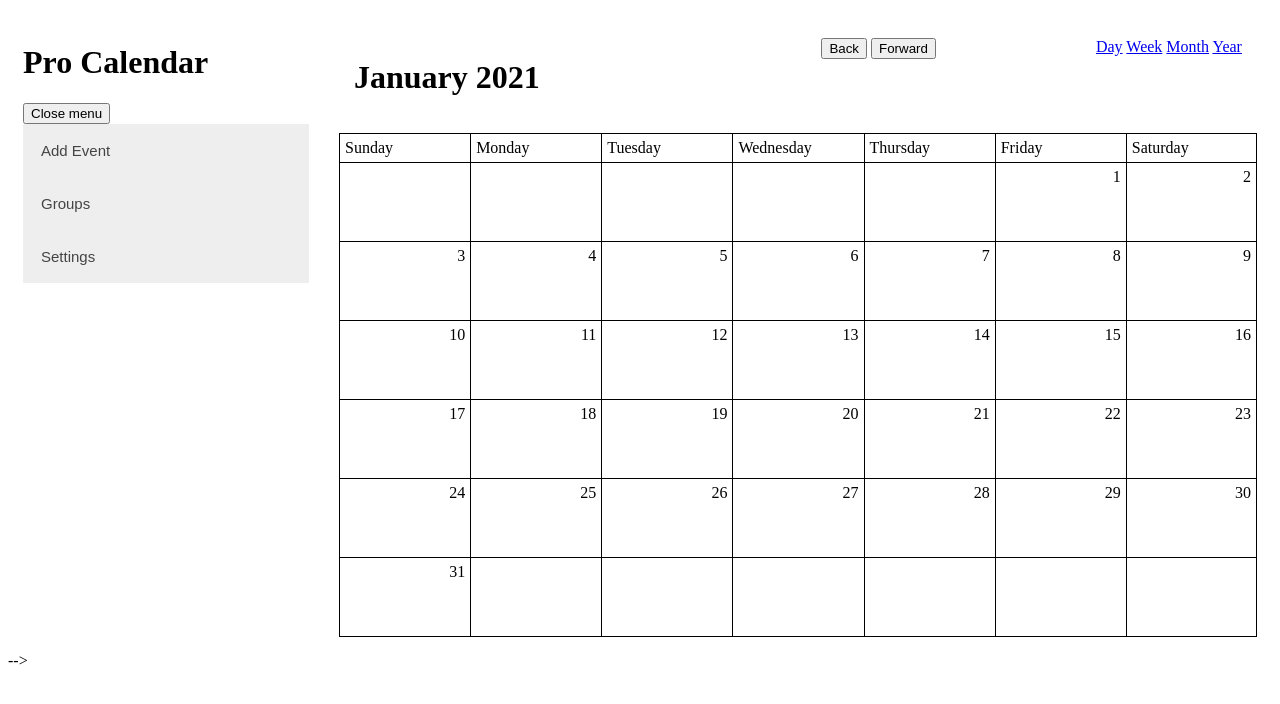
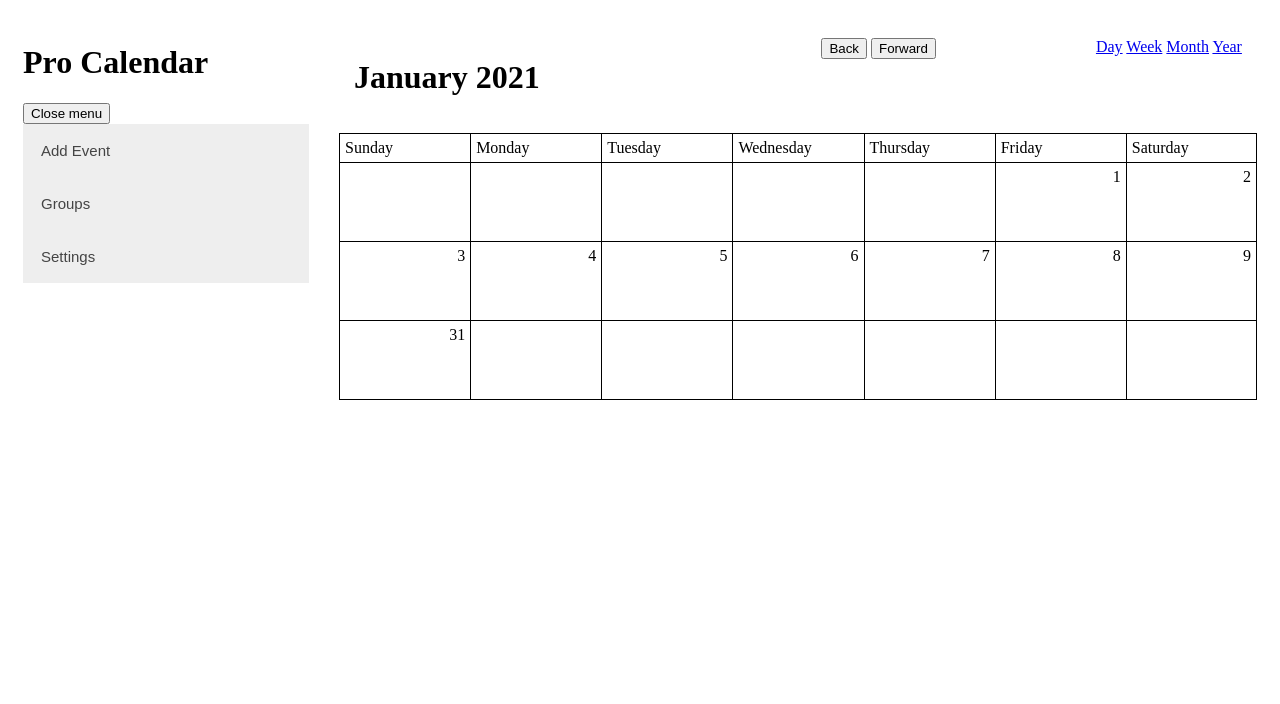
Before and after one commit to bannDev/Pro-Calendar-Team4, a Flask app: template templates/index.html in a window 1280 px wide. Shown: the top 704 px of the page. Run offline with Flask 2, Linux system fonts and the light colour scheme; the template is opened without the code that fills it, so the values that code supplies are empty.

Commit message:
Add files via upload

```diff
--- a/templates/index.html
+++ b/templates/index.html
@@ -181,121 +190,7 @@
                 <div class="date">9</div>
                 <div class="event-area"></div>
             </div>
-            <!-- /row3 -->
-            <!-- row4 -->
-            <div class="grid-col-1">
-                <div class="date">10</div>
-                <div class="event-area"></div>
-            </div>
-            <div class="grid-col-2">
-                <div class="date">11</div>
-                <div class="event-area"></div>
-            </div>
-            <div class="grid-col-3">
-                <div class="date">12</div>
-                <div class="event-area">
 
-                </div>
-            </div>
-            <div class="grid-col-4">
-                <div class="date">13</div>
-                <div class="event-area">
-                    <!-- Trigger/Open The Modal
-                    <button id="myBtn">Open Modal</button>
-                    <!-- The Modal
-                    <div id="myModal" class="modal">
-                        <!-- Modal content
-                        <div class="modal-content">
-                            <span class="close">&times;</span>
-                            <p>Some text in the Modal..</p>
-                        </div> <!-- /modal-content
-                    </div> <!-- /modal -->
-                </div> <!-- /event-area -->
-            </div> <!-- /grid-col-4 -->
-            <div class="grid-col-5">
-                <div class="date">14</div>
-                <div class="event-area">
-                    <!-- Trigger/Open The Modal
-                    <button id="myBtn">Open Modal</button>
-                    <!-- The Modal
-                    <div id="myModal" class="modal">
-                        <!-- Modal content
-                        <div class="modal-content">
-                            <span class="close">&times;</span>
-                            <p>Some text in the Modal..</p>
-                        </div> <!-- /modal-content
-                    </div> <!-- /modal -->
-                </div> <!-- /event-area -->
-            </div> <!-- /grid-col-5 -->
-            <div class="grid-col-6">
-                <div class="date">15</div>
-                <div class="event-area"></div>
-            </div>
-            <div class="grid-col-7 last-col">
-                <div class="date">16</div>
-                <div class="event-area"></div>
-            </div>
-            <!-- /row4 -->
-            <!-- row5 -->
-            <div class="grid-col-1">
-                <div class="date">17</div>
-                <div class="event-area"></div>
-            </div>
-            <div class="grid-col-2">
-                <div class="date">18</div>
-                <div class="event-area"></div>
-            </div>
-            <div class="grid-col-3">
-                <div class="date">19</div>
-                <div class="event-area"></div>
-            </div>
-            <div class="grid-col-4">
-                <div class="date">20</div>
-                <div class="event-area"></div>
-            </div>
-            <div class="grid-col-5">
-                <div class="date">21</div>
-                <div class="event-area"></div>
-            </div>
-            <div class="grid-col-6">
-                <div class="date">22</div>
-                <div class="event-area"></div>
-            </div>
-            <div class="grid-col-7 last-col">
-                <div class="date">23</div>
-                <div class="event-area"></div>
-            </div>
-            <!-- /row5 -->
-            <!-- row6 -->
-            <div class="grid-col-1">
-                <div class="date">24</div>
-                <div class="event-area"></div>
-            </div>
-            <div class="grid-col-2">
-                <div class="date">25</div>
-                <div class="event-area"></div>
-            </div>
-            <div class="grid-col-3">
-                <div class="date">26</div>
-                <div class="event-area"></div>
-            </div>
-            <div class="grid-col-4">
-                <div class="date">27</div>
-                <div class="event-area"></div>
-            </div>
-            <div class="grid-col-5">
-                <div class="date">28</div>
-                <div class="event-area"></div>
-            </div>
-            <div class="grid-col-6">
-                <div class="date">29</div>
-                <div class="event-area"></div>
-            </div>
-            <div class="grid-col-7 last-col">
-                <div class="date">30</div>
-                <div class="event-area"></div>
-            </div>
-            <!-- /row6 -->
             <!-- row7 -->
             <div class="grid-col-1 btm-row">
                 <div class="date">31</div>
```
Also changed, not shown: other parts of templates/index.html (+26 -18 lines).
